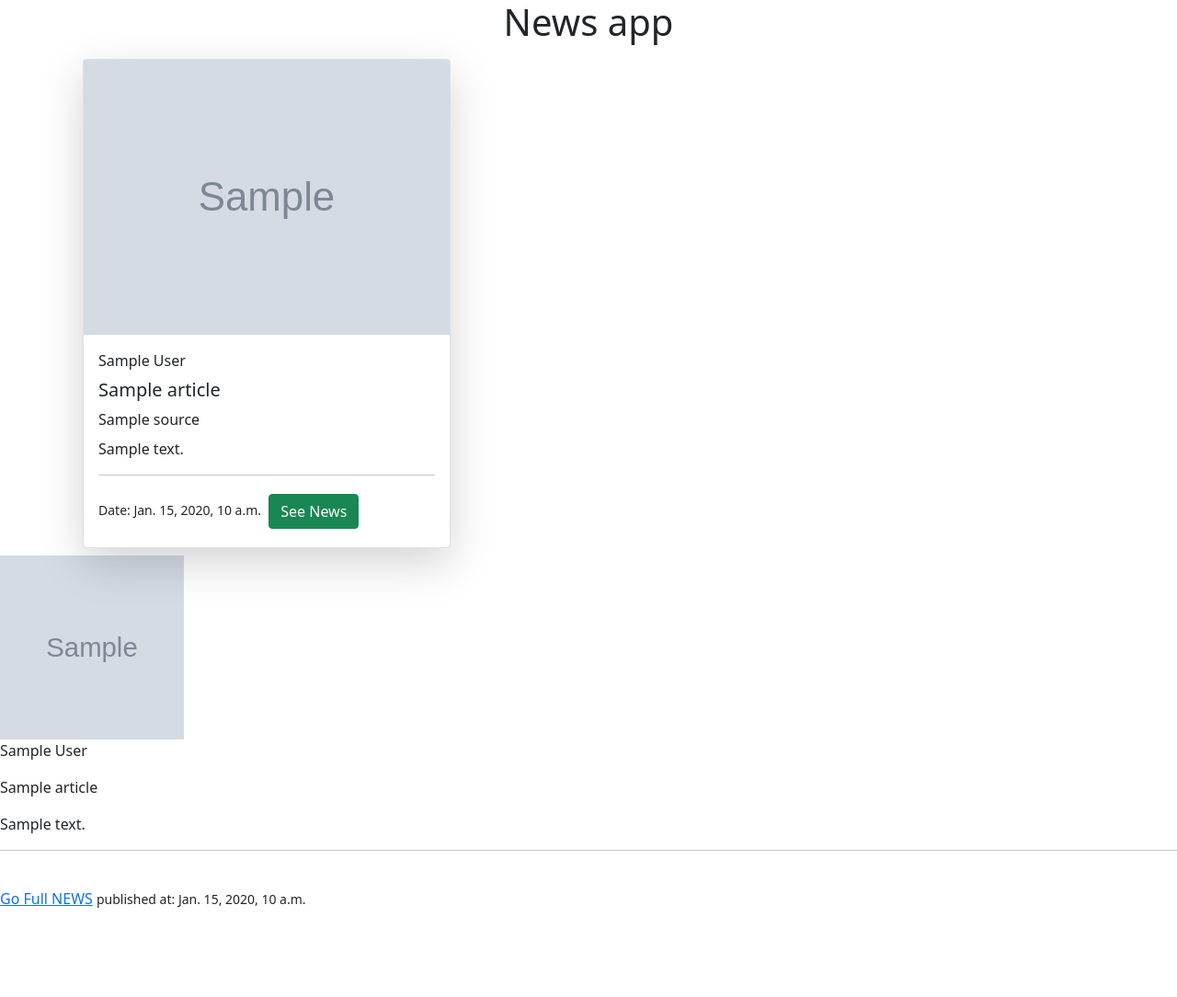
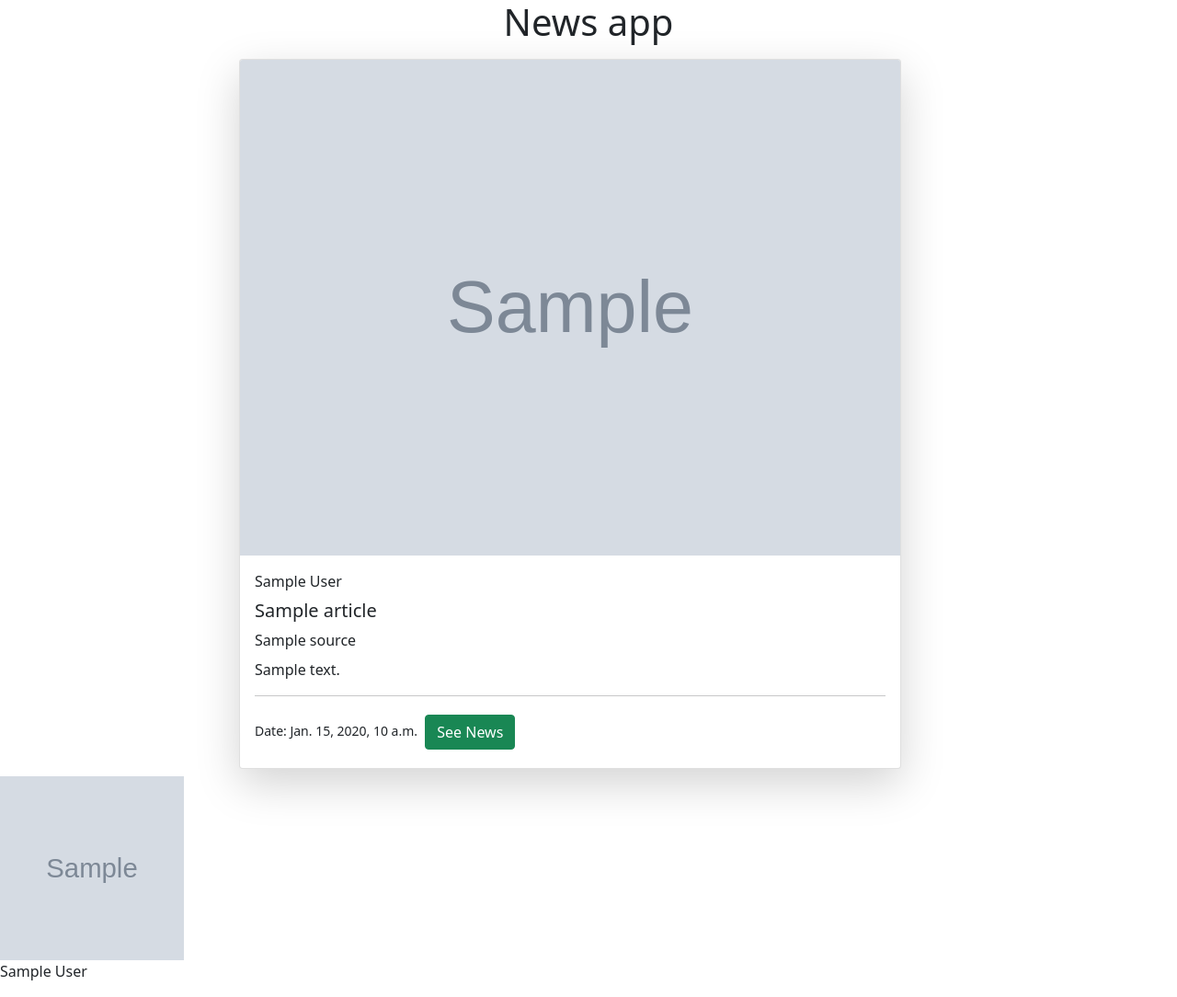
Before and after one commit to DakshDudeja/News_App, a Django app: page / in a window 1280 px wide. Shown: the top 1084 px of the page at 92% size. Before the commit the page ends 987 px from the top, so only its background shows below. Run offline with Django 3.2, Linux system fonts and the light colour scheme; tables that the repository leaves empty hold one stand-in row (values such as "Sample post"); grey boxes marked "Sample" are stand-in pictures; a database or web service that is not in the repository returns one stand-in record (values such as "Sample title"); data that the repository does not hold is empty.

Commit message:
Update home.html

```diff
--- a/news_api/templates/news_api/home.html
+++ b/news_api/templates/news_api/home.html
@@ -26,13 +26,13 @@
         <button type="submit" value="Search">Search</button>
     </form> -->
 
-    <div class="container">
+    <div class="container" style="max-width: 800px;">
         <div class="row">
             <div class="col-sm-6">
 
                 {% for i in articles %}
 
-                    <div class="card rounded shadow-lg m-2" style="width: 25rem;">
+                    <div class="card rounded shadow-lg m-2" style="width: 45rem;">
                         <img src="{{i.urlToImage}}" class="card-img-top" alt="...">
                         <div class="card-body">
                         <p class="card-title">{{ i.author }}</p>
```
